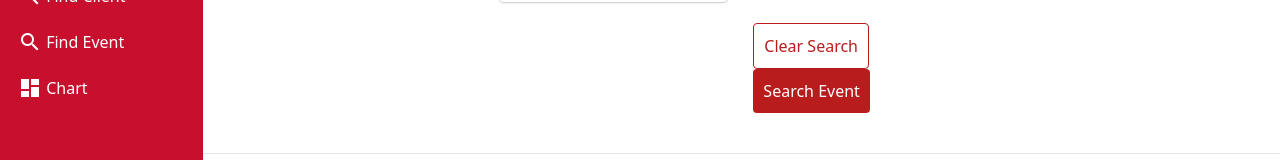
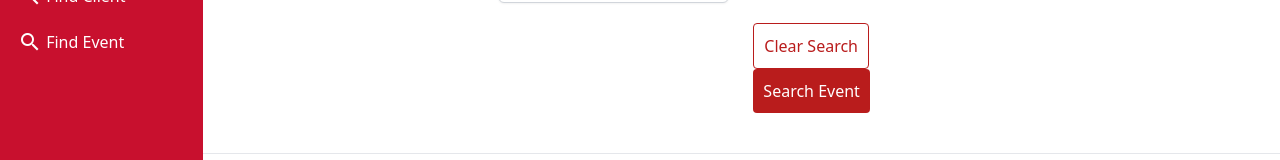
Before and after one commit to CIS-Fall-2022/project-cis_4339_project_29, a Vue app in the folder frontend/: page /findEvents in a window 1280 px wide. Shown: the part 295-455 px from the top of the page. Built offline with nearby package versions, Linux system fonts and the light colour scheme; no server answers.

Commit message:
Update App.vue

```diff
--- a/frontend/src/App.vue
+++ b/frontend/src/App.vue
@@ -37,12 +37,6 @@
                 Find Event
               </router-link>
             </li>
-            <li>
-              <router-link to="/chart">
-                <span style="position: relative; top: 6px" class="material-icons">dashboard</span>
-                Chart
-              </router-link>
-            </li>
           </ul>
         </nav>
       </header>
```
